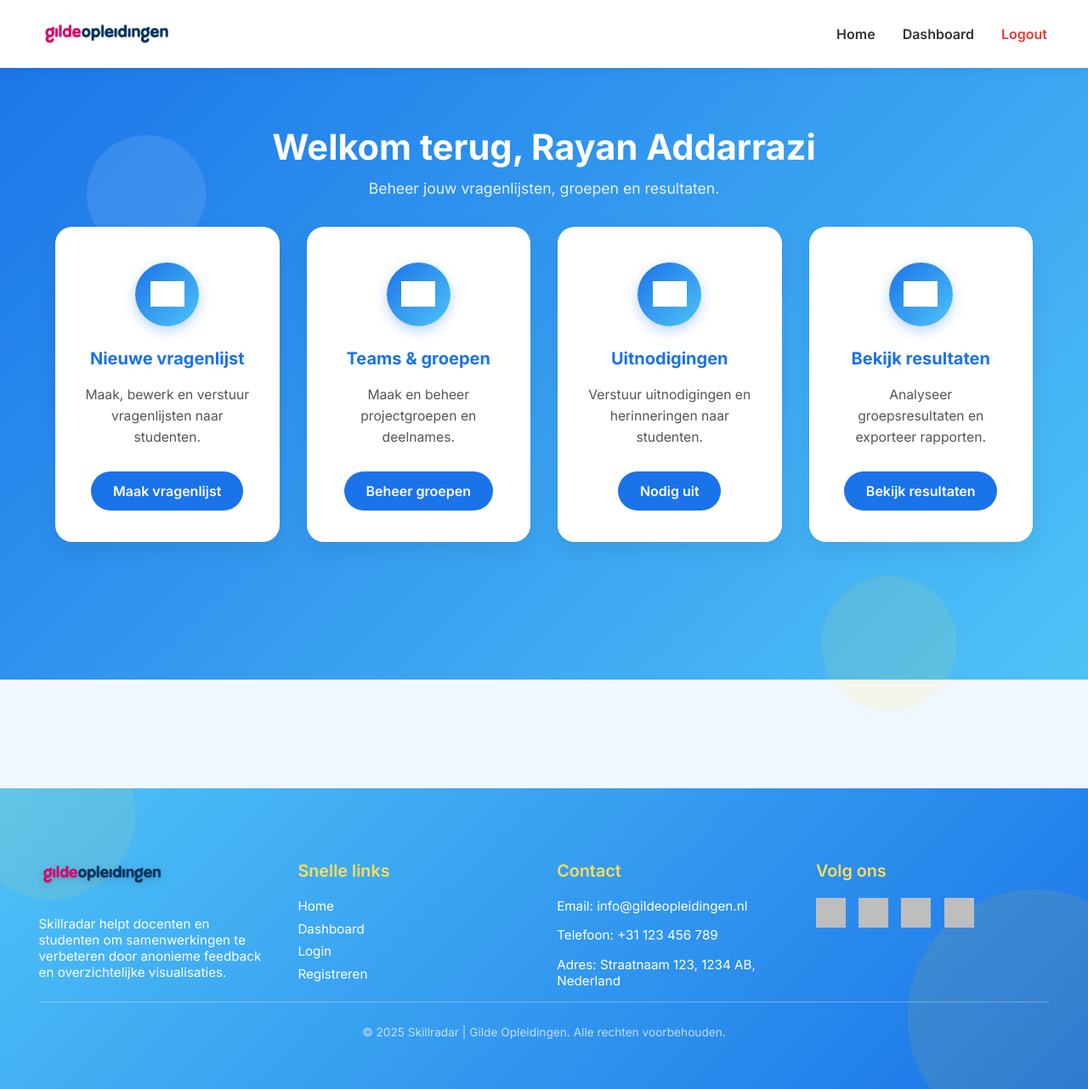
After one commit to brycevdw/skillradar, a PHP site: page /Skillradar/dashboard/dashboard.php in a window 1280 px wide. The commit adds this page. Shown: the whole page at 85% size. Run offline with PHP 8.4, Linux system fonts and the light colour scheme; a user stored in the database is signed in; grey boxes are pictures that could not be loaded.

Commit message:
Dashboard pagina

```diff
--- a/assets/css/style.css
+++ b/assets/css/style.css
@@ -1103,3 +1103,169 @@ body, html {
     margin-bottom: 1em;
     font-size: 0.95em;
 }
+
+/* ------------------- DASHBOARD PAGE ------------------- */
+body.dashboard-page {
+    background: linear-gradient(135deg, #1a73e8, #4fc3f7);
+    font-family: 'Inter', sans-serif;
+    color: #fff;
+    overflow: hidden; /* voorkomt scrollen */
+}
+
+.dashboard-hero {
+    min-height: 100vh;
+    display: flex;
+    align-items: flex-start;
+    justify-content: center;
+    position: relative;
+    padding-top: 3em; /* naar boven verplaatst */
+}
+
+.dashboard-container {
+    max-width: 1150px;
+    width: 100%;
+    text-align: center;
+    z-index: 2;
+}
+
+/* Titel */
+.dashboard-header {
+    margin-bottom: 2.2em;
+}
+
+.dashboard-header h1 {
+    font-size: 2.6em;
+    font-weight: 700;
+    margin-bottom: 0.3em;
+}
+
+.dashboard-header p {
+    font-size: 1.1em;
+    color: #e3f2fd;
+}
+
+/* Grid layout */
+.dashboard-grid {
+    display: grid;
+    grid-template-columns: repeat(auto-fit, minmax(260px, 1fr));
+    gap: 2em;
+    justify-content: center;
+    margin-top: 1em;
+}
+
+/* Cards */
+.dashboard-card {
+    background: #fff;
+    color: #333;
+    border-radius: 20px;
+    padding: 2.3em 2em;
+    display: flex;
+    flex-direction: column;
+    align-items: center;
+    justify-content: space-between;
+    box-shadow: 0 10px 25px rgba(0,0,0,0.07);
+    transition: all 0.3s ease;
+    border-top: 5px solid transparent;
+}
+
+.dashboard-card:hover {
+    transform: translateY(-6px);
+    border-top: 5px solid #1a73e8;
+    box-shadow: 0 15px 35px rgba(26, 115, 232, 0.25);
+}
+
+/* Icon Circle */
+.icon-circle {
+    width: 75px;
+    height: 75px;
+    border-radius: 50%;
+    background: linear-gradient(135deg, #1a73e8, #4fc3f7);
+    display: flex;
+    align-items: center;
+    justify-content: center;
+    color: white;
+    margin-bottom: 1em;
+    transition: transform 0.4s ease;
+    box-shadow: 0 5px 15px rgba(26,115,232,0.3);
+}
+
+.icon-circle img {
+    width: 40px;
+    height: 40px;
+    object-fit: contain;
+    filter: brightness(0) invert(1); /* wit maken */
+}
+
+.dashboard-card:hover .icon-circle {
+    transform: scale(1.07);
+}
+
+/* Tekst */
+.dashboard-card h3 {
+    font-size: 1.25em;
+    font-weight: 700;
+    color: #1a73e8;
+    margin-bottom: 0.5em;
+}
+
+.dashboard-card p {
+    font-size: 0.98em;
+    color: #555;
+    margin-bottom: 1.8em;
+    line-height: 1.6;
+}
+
+/* Buttons */
+.dashboard-card .btn-primary {
+    background-color: #1a73e8;
+    color: #fff;
+    padding: 0.8em 1.6em;
+    border-radius: 50px;
+    text-decoration: none;
+    font-weight: 600;
+    transition: all 0.3s ease;
+}
+
+.dashboard-card .btn-primary:hover {
+    background-color: #155fc1;
+    box-shadow: 0 0 15px rgba(21, 95, 193, 0.4);
+}
+
+/* Floating shapes */
+.floating-shape {
+    position: absolute;
+    border-radius: 50%;
+    opacity: 0.1;
+    animation: float 8s ease-in-out infinite;
+}
+
+.shape1 {
+    width: 140px;
+    height: 140px;
+    background: #fff;
+    top: 10%;
+    left: 8%;
+}
+
+.shape2 {
+    width: 160px;
+    height: 160px;
+    background: #ffeb3b;
+    bottom: 10%;
+    right: 12%;
+}
+
+@keyframes float {
+    0%, 100% { transform: translateY(0); }
+    50% { transform: translateY(-20px); }
+}
+
+/* Responsive */
+@media (max-width: 768px) {
+    .dashboard-header h1 {
+        font-size: 2em;
+    }
+    .dashboard-grid {
+        grid-template-columns: 1fr;
+    }
+}
--- /dev/null
+++ b/dashboard/dashboard.php
@@ -0,0 +1,131 @@
+<?php
+session_start();
+include '../includes/header.php';
+
+// Als niet ingelogd -> terug naar login
+if (!isset($_SESSION['user_id'])) {
+    header("Location: ../login/login.php");
+    exit();
+}
+
+$userName = isset($_SESSION['user_name']) ? $_SESSION['user_name'] : '';
+$userRole = isset($_SESSION['user_role']) ? $_SESSION['user_role'] : '';
+// Normalize role values (handle Dutch/English labels)
+$roleNorm = strtolower(trim($userRole));
+$isTeacher = in_array($roleNorm, ['docent', 'teacher']);
+$isStudent = in_array($roleNorm, ['student', 'leerling']);
+// fallback: if role empty or unknown treat as student for safety (read-only)
+if (!$isTeacher && !$isStudent) {
+    $isStudent = true;
+}
+?>
+
+<!DOCTYPE html>
+<html lang="nl">
+<head>
+    <meta charset="UTF-8">
+    <meta name="viewport" content="width=device-width, initial-scale=1.0">
+    <title>Dashboard - Gilde Skillsradar</title>
+    <link rel="stylesheet" href="/Skillradar/assets/css/style.css">
+    <link href="https://fonts.googleapis.com/css2?family=Inter:wght@400;600;700&display=swap" rel="stylesheet">
+    <link rel="icon" type="image/png" href="/Skillradar/assets/img/favicon.png">
+</head>
+
+<body class="dashboard-page">
+    <section class="dashboard-hero">
+        <div class="dashboard-container">
+            <div class="dashboard-header">
+                <h1>Welkom terug, <?php echo htmlspecialchars($userName); ?></h1>
+                <p><?php echo $isTeacher ? 'Beheer jouw vragenlijsten, groepen en resultaten.' : 'Bekijk openstaande vragenlijsten en jouw persoonlijke resultaten.'; ?></p>
+            </div>
+
+            <div class="dashboard-grid">
+                <?php if ($isTeacher): ?>
+                    <!-- TEACHER / DOCENT -->
+                    <div class="dashboard-card">
+                        <div class="icon-circle">
+                            <img src="https://cdn-icons-png.flaticon.com/512/2910/2910763.png" alt="Nieuwe vragenlijst" />
+                        </div>
+                        <h3>Nieuwe vragenlijst</h3>
+                        <p>Maak, bewerk en verstuur vragenlijsten naar studenten.</p>
+                        <a href="/Skillradar/survey/survey.php" class="btn-primary">Maak vragenlijst</a>
+                    </div>
+
+                    <div class="dashboard-card">
+                        <div class="icon-circle">
+                            <img src="https://cdn-icons-png.flaticon.com/512/2910/2910769.png" alt="Teams & groepen" />
+                        </div>
+                        <h3>Teams & groepen</h3>
+                        <p>Maak en beheer projectgroepen en deelnames.</p>
+                        <a href="/Skillradar/dashboard/settings.php" class="btn-primary">Beheer groepen</a>
+                    </div>
+
+                    <div class="dashboard-card">
+                        <div class="icon-circle">
+                            <img src="https://cdn-icons-png.flaticon.com/512/2910/2910741.png" alt="Uitnodigingen" />
+                        </div>
+                        <h3>Uitnodigingen</h3>
+                        <p>Verstuur uitnodigingen en herinneringen naar studenten.</p>
+                        <a href="/Skillradar/dashboard/settings.php" class="btn-primary">Nodig uit</a>
+                    </div>
+
+                    <div class="dashboard-card">
+                        <div class="icon-circle">
+                            <img src="https://cdn-icons-png.flaticon.com/512/2910/2910798.png" alt="Bekijk resultaten" />
+                        </div>
+                        <h3>Bekijk resultaten</h3>
+                        <p>Analyseer groepsresultaten en exporteer rapporten.</p>
+                        <a href="/Skillradar/dashboard/dashboard.php" class="btn-primary">Bekijk resultaten</a>
+                    </div>
+
+                <?php else: ?>
+                    <!-- STUDENT / LEERLING -->
+                    <div class="dashboard-card">
+                        <div class="icon-circle">
+                            <img src="https://cdn-icons-png.flaticon.com/512/2910/2910763.png" alt="Openstaande vragenlijsten" />
+                        </div>
+                        <h3>Openstaande vragenlijsten</h3>
+                        <p>Bekijk en vul de vragenlijsten die voor jou klaarstaan.</p>
+                        <a href="/Skillradar/survey/take_survey.php" class="btn-primary">Invullen</a>
+                    </div>
+
+                    <div class="dashboard-card">
+                        <div class="icon-circle">
+                            <img src="https://cdn-icons-png.flaticon.com/512/2910/2910798.png" alt="Mijn resultaten" />
+                        </div>
+                        <h3>Mijn resultaten</h3>
+                        <p>Bekijk je persoonlijke scores en voortgang per skill.</p>
+                        <a href="/Skillradar/dashboard/dashboard.php" class="btn-primary">Bekijk resultaten</a>
+                    </div>
+
+                    <div class="dashboard-card">
+                        <div class="icon-circle">
+                            <img src="https://cdn-icons-png.flaticon.com/512/2910/2910741.png" alt="Mijn groep" />
+                        </div>
+                        <h3>Mijn groep</h3>
+                        <p>Bekijk je groepsleden en gezamenlijke resultaten.</p>
+                        <a href="/Skillradar/dashboard/dashboard.php" class="btn-primary">Bekijk groep</a>
+                    </div>
+
+                    <div class="dashboard-card">
+                        <div class="icon-circle">
+                            <img src="https://cdn-icons-png.flaticon.com/512/2910/2910769.png" alt="Instellingen" />
+                        </div>
+                        <h3>Instellingen</h3>
+                        <p>Pas je profiel en accountinstellingen aan.</p>
+                        <a href="/Skillradar/login/login.php" class="btn-primary">Open instellingen</a>
+                    </div>
+
+                <?php endif; ?>
+            </div>
+        </div>
+
+        <!-- Achtergrondvormen -->
+        <div class="floating-shape shape1"></div>
+        <div class="floating-shape shape2"></div>
+        <div class="floating-shape shape3"></div>
+    </section>
+
+    <?php include '../includes/footer.php'; ?>
+</body>
+</html>
--- a/includes/header.php
+++ b/includes/header.php
@@ -2,22 +2,42 @@
 if (session_status() === PHP_SESSION_NONE) {
     session_start();
 }
+
+// Basis URL voor alle links en assets
+$base_url = '/Skillradar'; // pas dit aan als de site ergens anders staat
 ?>
+
+<!DOCTYPE html>
+<html lang="nl">
+<head>
+    <meta charset="UTF-8">
+    <meta name="viewport" content="width=device-width, initial-scale=1.0">
+    <title>Skillradar</title>
+
+    <!-- Favicon -->
+    <link rel="icon" type="image/png" href="<?= $base_url ?>/assets/img/favicon.png">
+
+    <!-- CSS -->
+    <link rel="stylesheet" href="<?= $base_url ?>/assets/css/style.css">
+</head>
+<body>
+
 <header>
     <nav class="navbar">
         <div class="logo">
-            <a href="index.php">
-                <img src="assets/img/gildeopleidingen.png" alt="Gilde Opleidingen Logo">
+            <a href="<?= $base_url ?>/index.php">
+                <img src="<?= $base_url ?>/assets/img/gildeopleidingen.png" alt="Gilde Opleidingen Logo">
             </a>
         </div>
         <ul class="nav-links">
-            <li><a href="index.php">Home</a></li>
+            <li><a href="<?= $base_url ?>/index.php">Home</a></li>
+
             <?php if(isset($_SESSION['user_id'])): ?>
-                <li><a href="dashboard.php">Dashboard</a></li>
-                <li><a href="logout.php" class="btn-logout">Logout</a></li>
+                <li><a href="<?= $base_url ?>/dashboard/dashboard.php">Dashboard</a></li>
+                <li><a href="<?= $base_url ?>/login/logout.php" class="btn-logout">Logout</a></li>
             <?php else: ?>
-                <li><a href="login.php" class="btn-login">Login</a></li>
-                <li><a href="register.php" class="btn-register">Register</a></li>
+                <li><a href="<?= $base_url ?>/login/login.php" class="btn-login">Login</a></li>
+                <li><a href="<?= $base_url ?>/login/register.php" class="btn-register">Register</a></li>
             <?php endif; ?>
         </ul>
     </nav>
```
Also changed, not shown: login/login.php (added, +79 -0 lines), login/logout.php (added, +27 -0 lines), login/register.php (added, +79 -0 lines), skillradar.sql (+4 -3 lines), assets/img/favicon.png (added), dashboard/invites.php (added), dashboard/teams.php (added).
